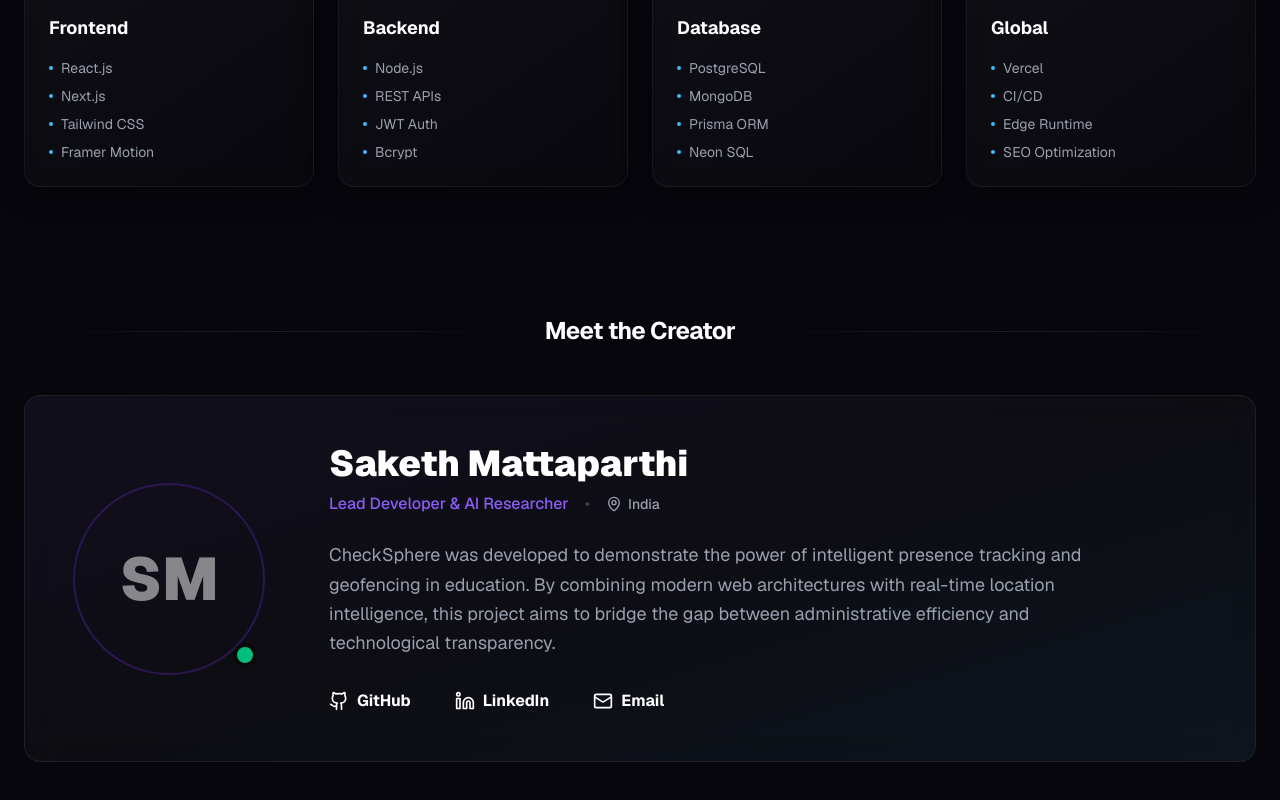
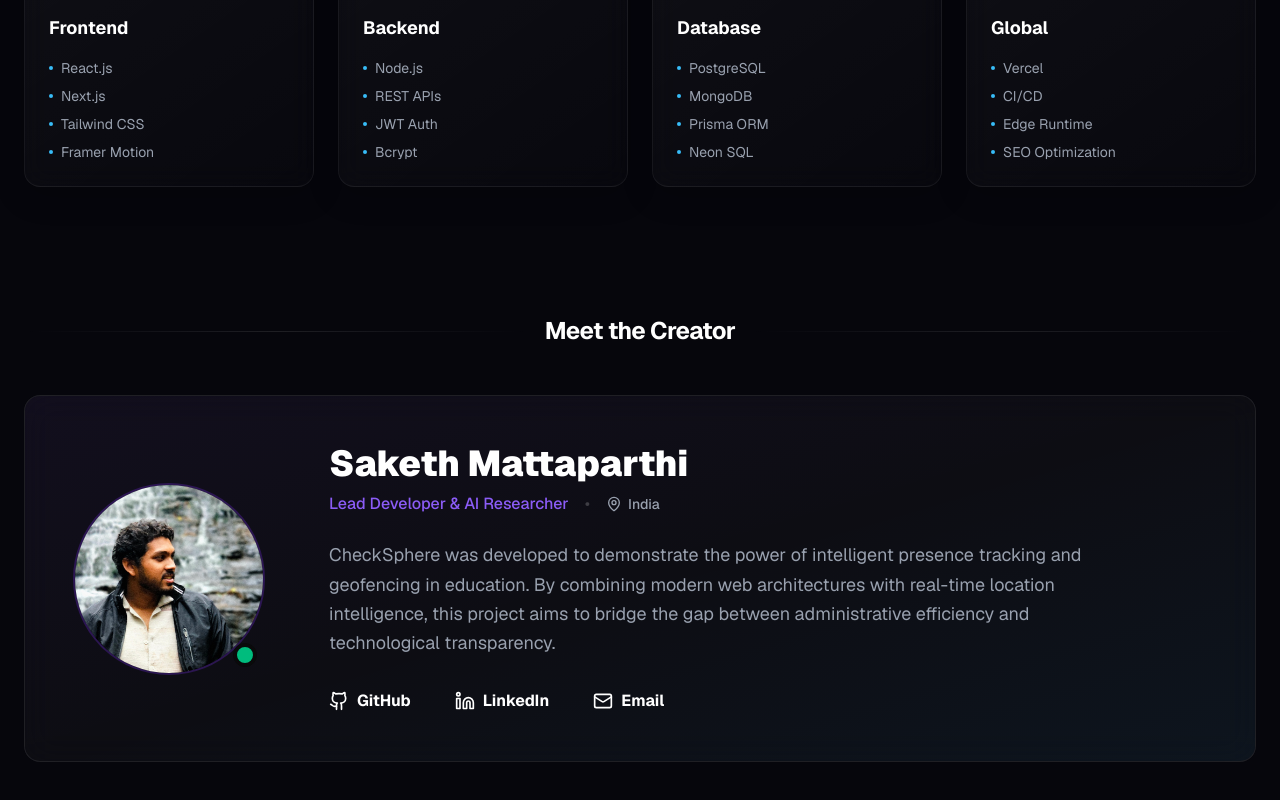
Before and after one commit to Saketh-Mattaparthi/CheckSphere, a Next.js app: page /portfolio in a window 1280 px wide. Shown: the part 1437-2237 px from the top of the page. Built offline with nearby package versions, Linux system fonts and the light colour scheme.

Commit message:
Add creator photo with professional zoom headshot effect

```diff
--- a/src/components/portfolio/CreatorSection.tsx
+++ b/src/components/portfolio/CreatorSection.tsx
@@ -2,6 +2,7 @@
 
 import { motion } from "framer-motion";
 import { Mail, MapPin, ExternalLink } from "lucide-react";
+import Image from "next/image";
 
 // Custom Social Icons since some lucide-react versions exclude them
 const GithubIcon = ({ className }: { className?: string }) => (
@@ -41,8 +42,13 @@ export default function CreatorSection() {
           <div className="relative flex-shrink-0">
             <div className="w-32 h-32 md:w-48 md:h-48 rounded-full border-2 border-primary-500/30 p-2 relative overflow-hidden group">
               <div className="w-full h-full rounded-full bg-gradient-to-br from-primary-600 to-accent-600 flex items-center justify-center overflow-hidden">
-                <span className="text-4xl md:text-6xl font-black text-white/50 group-hover:scale-110 transition-transform duration-500">SM</span>
-                {/* Placeholder for actual image: <img src="/creator.jpg" alt="Saketh Mattaparthi" className="w-full h-full object-cover" /> */}
+                <Image
+                  src="/creator.jpg"
+                  alt="Saketh Mattaparthi"
+                  fill
+                  className="object-cover scale-[1.8] translate-y-[10%] transition-transform duration-500 group-hover:scale-[1.9]"
+                  style={{ objectPosition: "center 25%" }}
+                />
               </div>
             </div>
             {/* Status Indicator */}
```
Also changed, not shown: public/creator.jpg (added).
